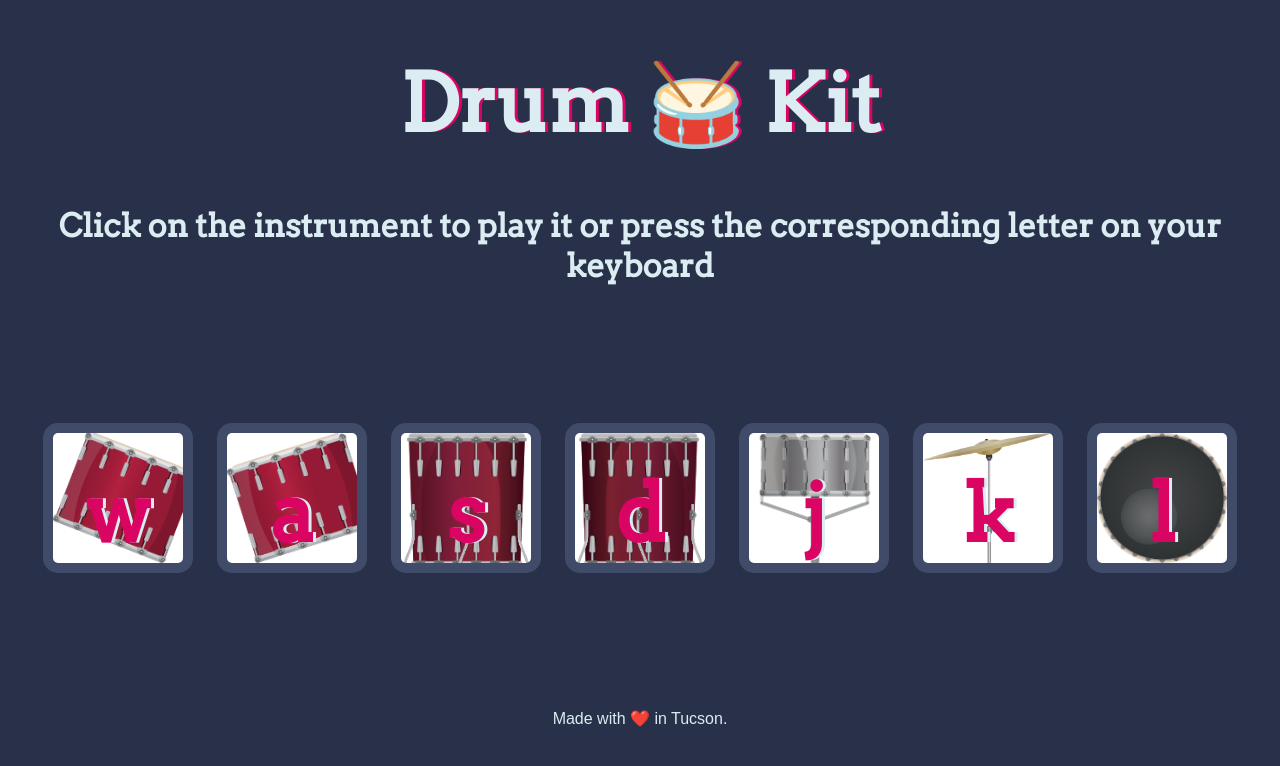
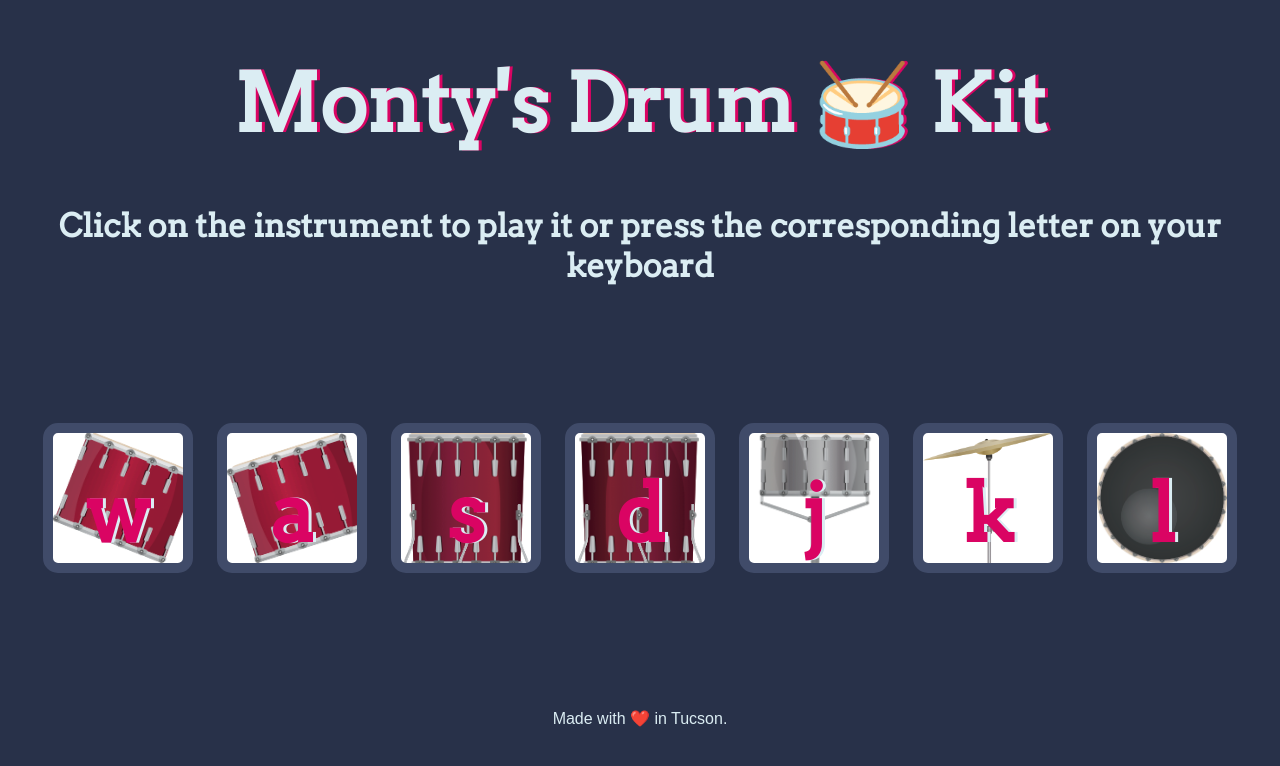
Before and after one commit to montyman96/montydrumkit, a plain HTML site: page index.html in a window 1280 px wide. Drawn offline with Linux system fonts and the light colour scheme.

Commit message:
Update index.html

```diff
--- a/index.html
+++ b/index.html
@@ -10,7 +10,7 @@
 
 <body>
 
-  <h1 id="title">Drum 🥁 Kit</h1>
+  <h1 id="title">Monty's Drum 🥁 Kit</h1>
   <h2 id="words">Click on the instrument to play it or press the corresponding letter on your keyboard</h2>
   <div class="set">
     <button class="w drum">w</button>
```
